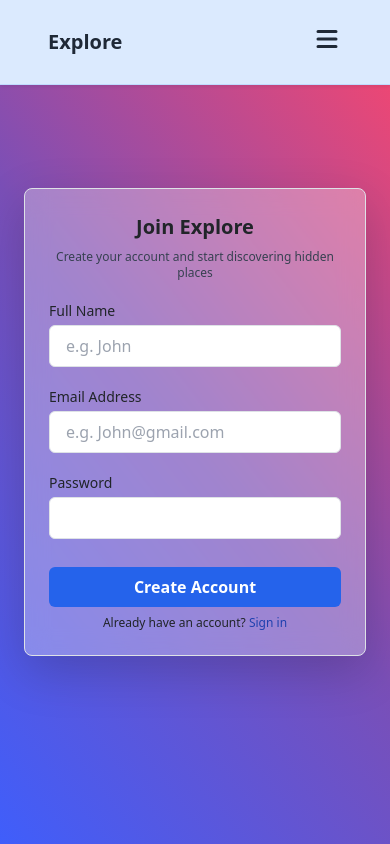
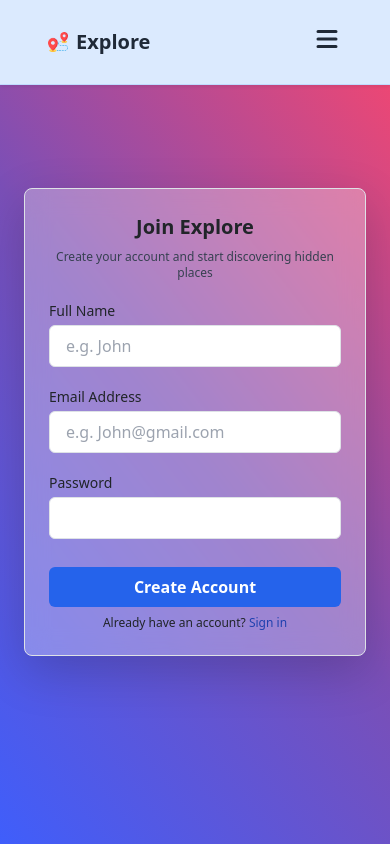
Before and after one commit to Karthick-m007/Explore-frontend, a React (Create React App) app: page /create in a window 390 px wide. Built offline with nearby package versions, Linux system fonts and the light colour scheme; no server answers.

Commit message:
responsives image envv icon add

```diff
--- a/public/index.html
+++ b/public/index.html
@@ -1,16 +1,14 @@
 <!DOCTYPE html>
 <html lang="en">
+
 <head>
   <meta charset="utf-8" />
   <link rel="icon" href="%PUBLIC_URL%/favicon.ico" />
   <meta name="viewport" content="width=device-width, initial-scale=1" />
   <meta name="theme-color" content="#000000" />
-    <meta
-      name="description"
-      content="Web site created using create-react-app"
-
-    />
-    <link rel="apple-touch-icon" href="%PUBLIC_URL%/logo192.png" />
+  <meta name="description" content="Web site created using create-react-app" />
+  <!-- <link rel="apple-touch-icon" href="%PUBLIC_URL%/logo192.png" /> -->
+  <link rel="icon" href="destination (1).png">
   <link href="https://cdn.jsdelivr.net/npm/bootstrap@5.3.8/dist/css/bootstrap.min.css" rel="stylesheet"
     integrity="sha384-sRIl4kxILFvY47J16cr9ZwB07vP4J8+LH7qKQnuqkuIAvNWLzeN8tE5YBujZqJLB" crossorigin="anonymous">
   <!--
@@ -27,8 +25,9 @@
       work correctly both with client-side routing and a non-root public URL.
       Learn how to configure a non-root public URL by running `npm run build`.
     -->
-    <title>React App</title>
+  <title>Explore world</title>
 </head>
+
 <body>
   <noscript>You need to enable JavaScript to run this app.</noscript>
   <div id="root"></div>
@@ -43,4 +42,5 @@
       To create a production bundle, use `npm run build` or `yarn build`.
     -->
 </body>
+
 </html>
--- a/src/Components/Navbar.js
+++ b/src/Components/Navbar.js
@@ -1,6 +1,8 @@
 import React, { useState } from 'react';
 import { useNavigate } from 'react-router-dom';
 import { HiMenu, HiX } from 'react-icons/hi'; // Menu icons
+
+import image from "../images/destination (1).png"
 
 export default function Navbar({ isLoggedIn, setIsloggedin }) {
     const navigate = useNavigate();
@@ -26,8 +28,8 @@ export default function Navbar({ isLoggedIn, setIsloggedin }) {
         <div>
             <nav className="bg-blue-100 border-b border-blue-200 text-gray-800 p-4 fixed w-[100%] top-0 z-[9999] shadow-sm">
                 <div className="max-w-7xl mx-auto flex items-center justify-between px-4">
-                    <h1 className="text-xl font-bold cursor-pointer" onClick={() => navigate('/')}>
-                        Explore
+                    <h1 className="text-xl font-bold cursor-pointer flex justify-center items-center" onClick={() => navigate('/')}>
+                       <img src={image} className='w-5 h-5 me-2' alt=""/> Explore
                     </h1>
 
                     {/* Hamburger Icon (Mobile Only) */}
--- a/src/Pages/CreateAccount.js
+++ b/src/Pages/CreateAccount.js
@@ -52,7 +52,8 @@ export default function CreateAccount() {
         }
 
         setError(errors);
-        if (!isValid) return;
+        if (!isValid)
+            return;
 
         fetch(`${url}create-user`, {
             method: 'POST',
@@ -79,7 +80,8 @@ export default function CreateAccount() {
 
         if (name === 'fullname') {
             const regex = /^[A-Za-z\s]*$/;
-            if (!regex.test(value)) return;
+            if (!regex.test(value))
+                return;
         }
 
         setNewuser({ ...newuser, [name]: value });
```
Also changed, not shown: public/destination (1).png (added), src/images/destination (1).png (added). Lines whose indentation alone changed are shown as unchanged.
